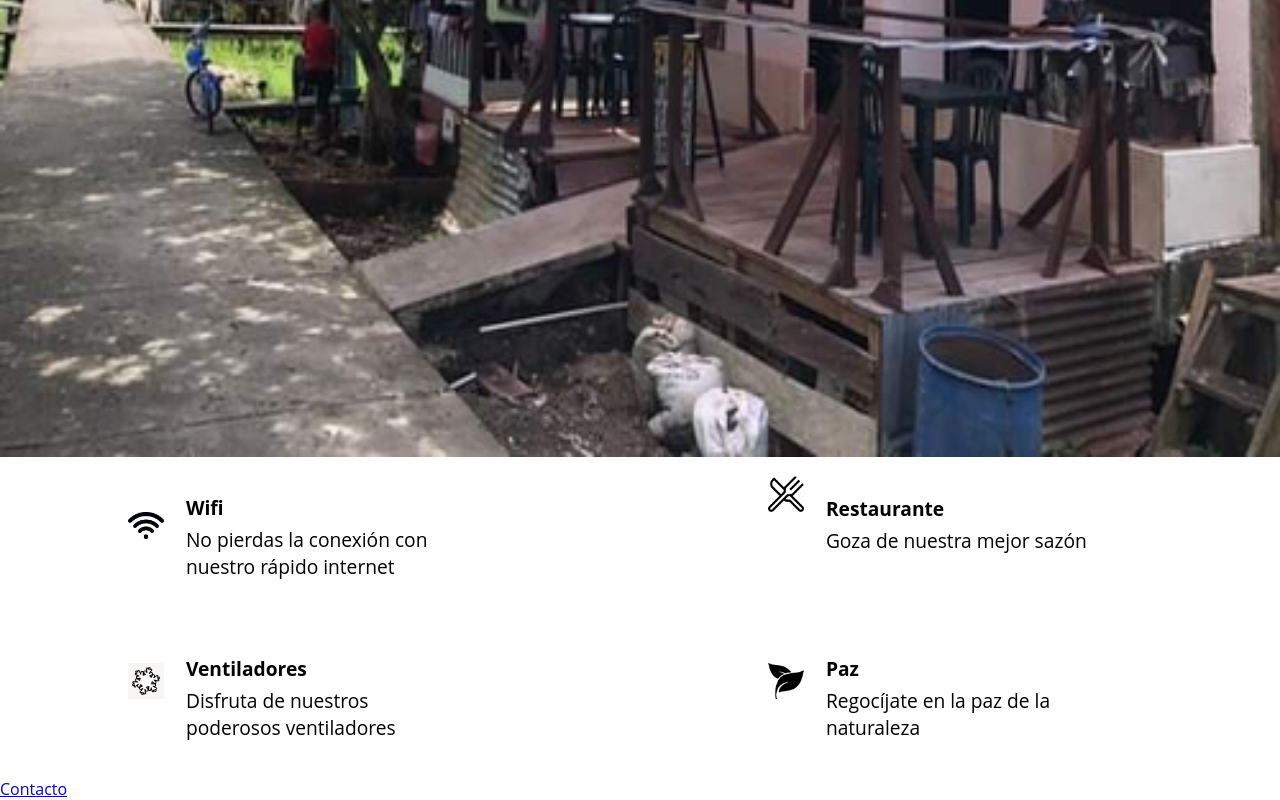
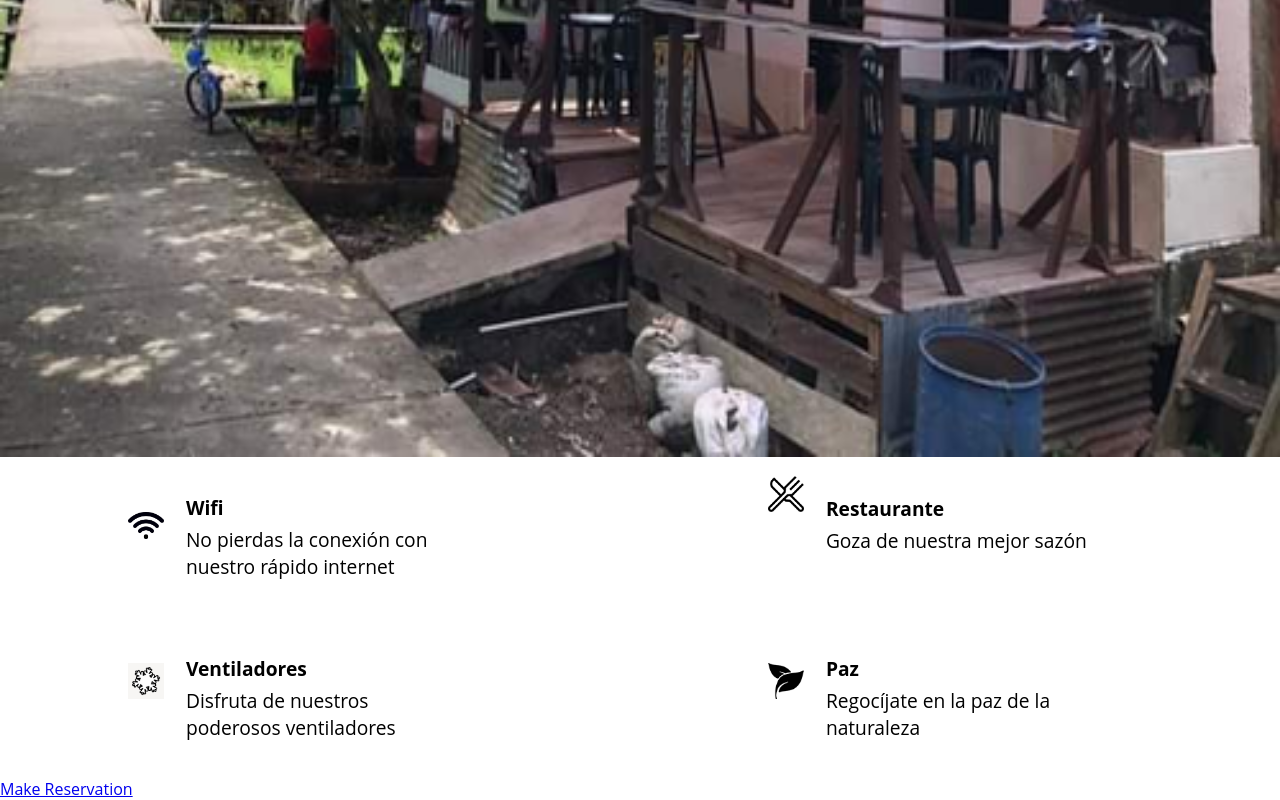
Before and after one commit to EsquinaLasdelicias/EsquinaLasdelicias.github.io, a plain HTML site: page index.html in a window 1280 px wide. Shown: the part 1344-2144 px from the top of the page. Drawn offline with nearby package versions, Linux system fonts and the light colour scheme.

Commit message:
Update index.html

```diff
--- a/index.html
+++ b/index.html
@@ -97,11 +97,23 @@
         </div>
 
     </section>
-    <div>
-        <ul>
-            <li><a href="https://wa.me/573104276583?text=Hola%20quiero%20reservar%20una%20habitación">Contacto</a></li>
-        </ul>
-    </div>
+
+
+  <!--  <section class="tm-makeres">
+    <div class="tm-res">
+       <div class="tm-resbutton">
+           <a href="https://wa.me/573104276583?text=Hola%20quiero%20reservar%20una%20habitación"> <p>Contacto</p></a>
+        </div>
+        </div>
+    </section> -->
+
+    <section class="tm-makeres">
+        <div class="tm-res">
+           <div class="tm-resbutton">
+               <a href="bb.html"> <p>Make Reservation</p></a>
+            </div>
+            </div>
+        </section>
 
 </body>
 </html>
```
